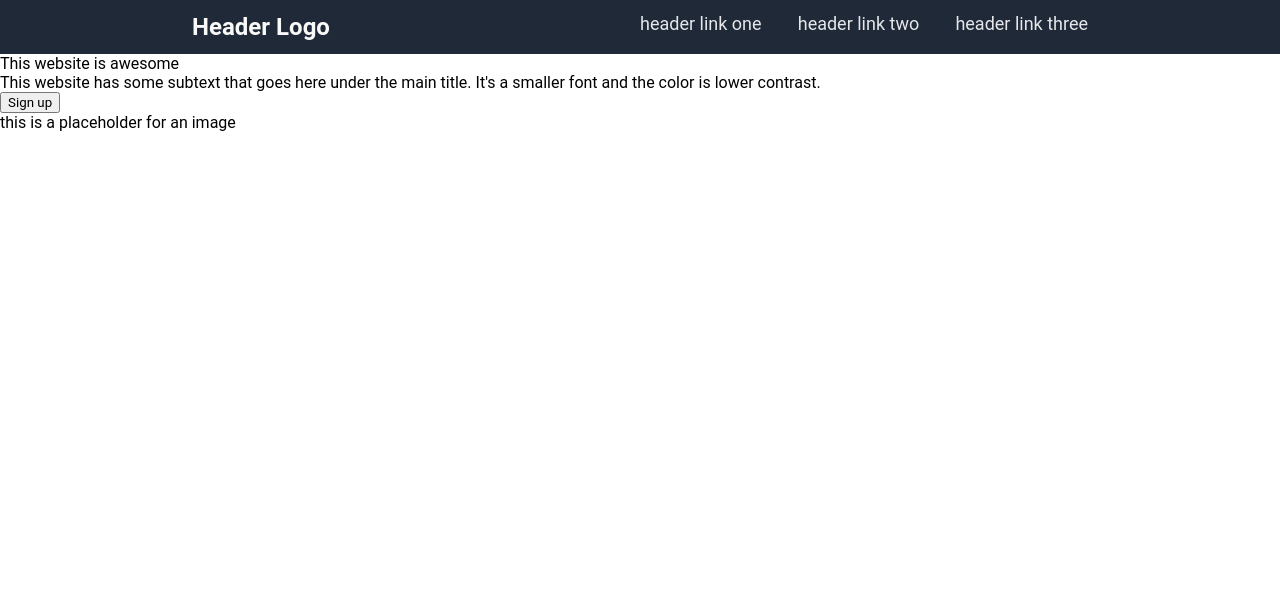
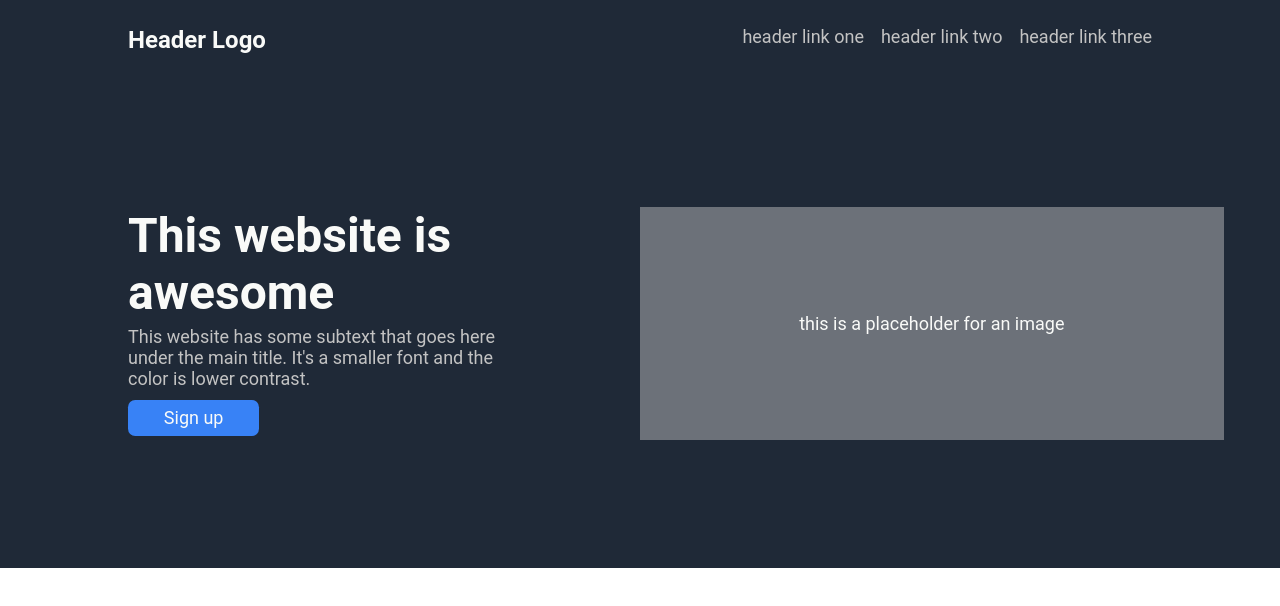
Before and after one commit to Advorix/odin-landing-page, a plain HTML site: page index.html in a window 1280 px wide. Drawn offline with Linux system fonts and the light colour scheme.

Commit message:
Update header rules and add intro rules

```diff
--- a/style.css
+++ b/style.css
@@ -1,3 +1,12 @@
+/* Their image is 1440 x 1912.
+*  This looks good at that ratio, but due to me using relative values and them using
+*  absolute in the guide, it gets a bit off in other ratios.
+*  I think when they said "not to worry about making it look good on mobile,"
+*  it meant that I was supposed to use absolute values, but I don't want to make that a habit.
+*  I'm also using a slightly darker color for the secondary text.
+*  Not sure if it's a screen difference or something, but the original color
+*  doesn't seem to be much less of a contrast like they're saying it is.
+*/
 * {
     font-family: Roboto, sans-serif;
 }
@@ -13,7 +22,7 @@ body {
 
 #header {
     display: flex;
-    padding: 1% 15%;
+    padding: 2% 10%;
     justify-content: space-between;
     background-color: #1F2937;
 }
@@ -25,11 +34,57 @@ body {
 }
 
 #nav-bar {
+    width: 40%;
+    display: flex;
+    justify-content: space-between;
+    color: #c3c3c3;
+    font-size: 18px;
+}
+
+#introduction {
+    display: flex;
+    padding: 10%;
+    background-color: #1F2937;
+}
+
+#left-side {
     width: 50%;
     display: flex;
-    justify-content: space-between;
-    color: #E5E7EB;
+    flex-direction: column;
+}
+
+#left-1 {
+    color: #F9FAF8;
+    font-size: 48px;
+    font-weight: bolder;
+    margin-right: 10%; /*This makes the 'awesome' go to another line in most ratios.*/
+}
+
+#left-2 {
+    color: #c3c3c3;
     font-size: 18px;
+    padding: 1% 1% 1% 0;
+    margin-right: 20%; /*This makes it look proper at 1440px wide*/
+}
+
+#first-attempt {
+    width: fit-content;
+    color: #F9FAF8;
+    background-color: #3882f6;
+    font-size: 18px;
+    padding: 1.5% 7%;
+    margin-top: 1%;
+    border: none;
+    border-radius: 0.4em;
+}
+
+#image-placeholder {
+    width: max-content;
+    padding: 40% 60%;
+    background-color: #6c7179;
+    color: #F9FAF8;
+    font-size: 18px;
+    text-align: center;
 
 
 }
```
